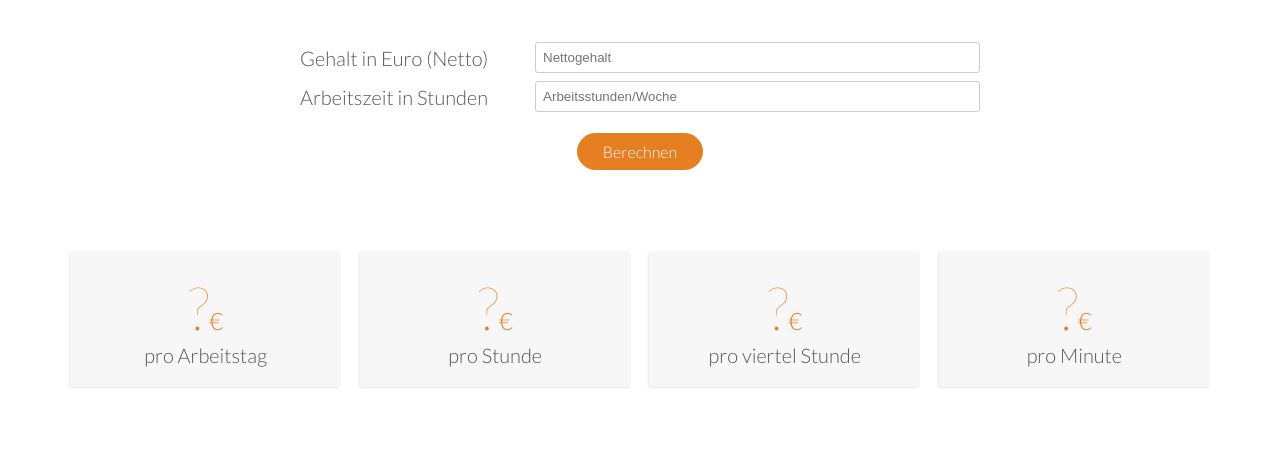
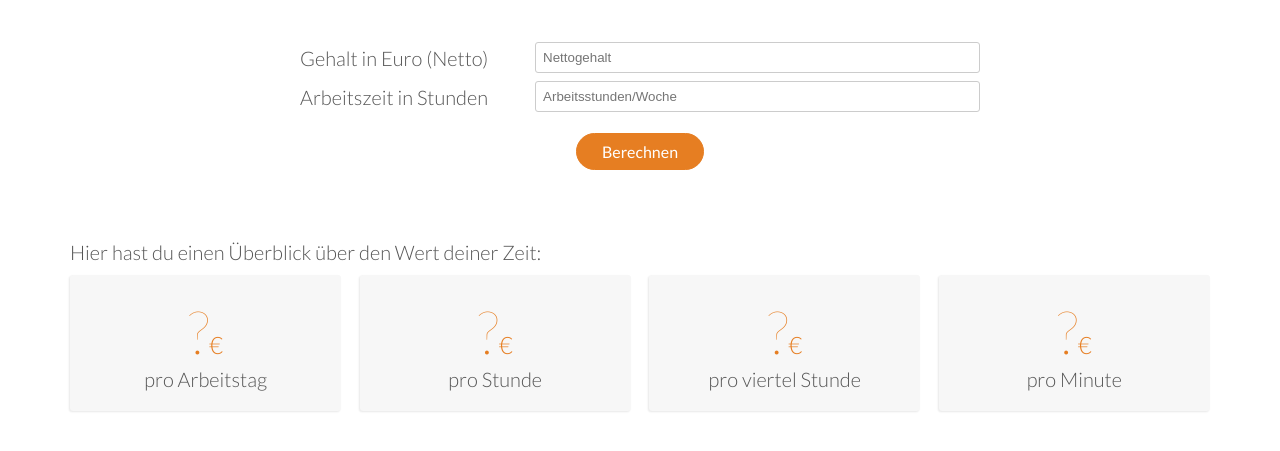
Before and after one commit to groonworld/groonworld.github.io, a plain HTML site: page index.html in a window 1280 px wide. Shown: the part 177-628 px from the top of the page. Drawn offline with Linux system fonts and the light colour scheme.

Commit message:
Update index.html

```diff
--- a/index.html
+++ b/index.html
@@ -1,6 +1,8 @@
 <!DOCTYPE html>
+
 <!-- GELD IST ZEIT by groonworld.de -->
 <!-- Copyright 2019 by @groonworld, published under MIT License: https://opensource.org/licenses/MIT  -->
+
 <html lang="de">
     <head>
 
@@ -9,7 +11,7 @@
 
         <link type="text/css" rel="stylesheet" href="grid.css">
         <link type="text/css" rel="stylesheet" href="style.css">
-        <link href="https://fonts.googleapis.com/css?family=Lato:100,300" rel="stylesheet">
+        <link href="https://fonts.googleapis.com/css?family=Lato:100,300,400" rel="stylesheet">
 
         <title>Geld ist Zeit</title>
 
@@ -60,38 +62,40 @@
         <section class="output">
             <div class="row cappuchino_container">
                 <div id="cappuchino_price"></div>
-                <div id="coffee_price"></div>
+            </div>
+            <div class="row spacer">
+                <p>Hier hast du einen &Uuml;berblick &uuml;ber den Wert deiner Zeit:</p>
             </div>
             <div class="row">
                 <div class="col span-1-of-4">
                     <div class="box output_box">
                         <div>
-                            <p class="value" id="value_day">?<span>€</span></p>
-                            <p class="value_description">pro Arbeitstag</p>
+                            <div class="value" id="value_day">?<span>€</span></div>
+                            <div class="value_description">pro Arbeitstag</div>
                         </div>
                     </div>
                 </div>
                 <div class="col span-1-of-4">
                     <div class="box output_box">
                         <div>
-                            <p class="value" id="value_hr">?<span>€</span></p>
-                            <p class="value_description">pro Stunde</p>
+                            <div class="value" id="value_hr">?<span>€</span></div>
+                            <div class="value_description">pro Stunde</div>
                         </div>
                     </div>
                 </div>
                 <div class="col span-1-of-4">
                     <div class="box output_box">
                         <div>
-                            <p class="value" id="value_quart">?<span>€</span></p>
-                            <p class="value_description">pro viertel Stunde</p>
+                            <div class="value" id="value_quart">?<span>€</span></div>
+                            <div class="value_description">pro viertel Stunde</div>
                         </div>
                     </div>
                 </div>
                 <div class="col span-1-of-4">
                     <div class="box output_box">
                         <div>
-                            <p class="value" id="value_min">?<span>€</span></p>
-                            <p class="value_description">pro Minute</p>
+                            <div class="value" id="value_min">?<span>€</span></div>
+                            <div class="value_description">pro Minute</div>
                         </div>
                     </div>
                 </div>
```
